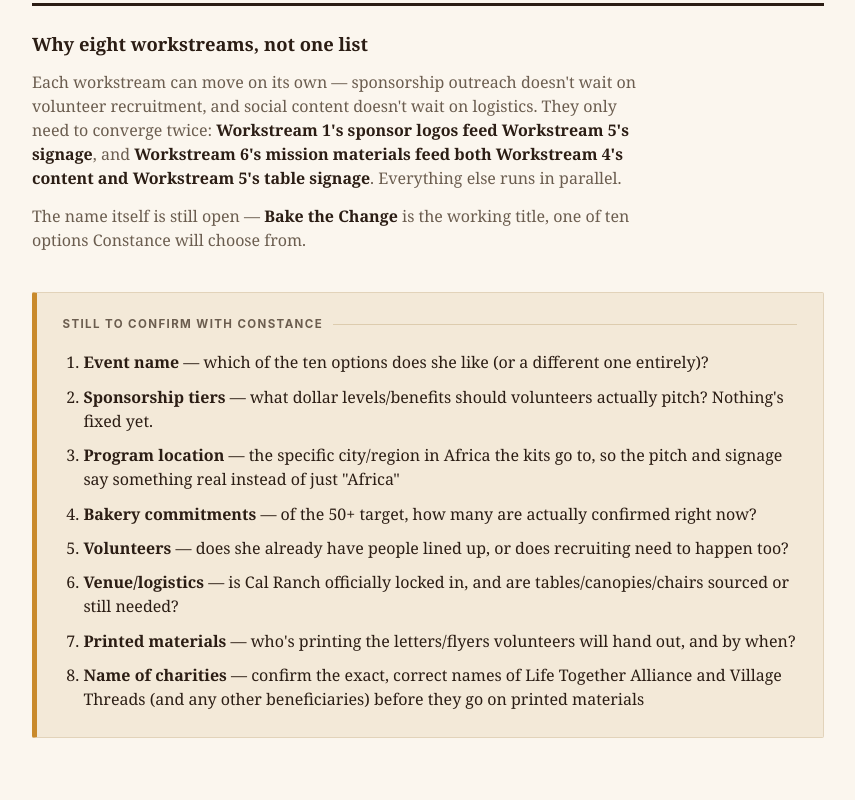
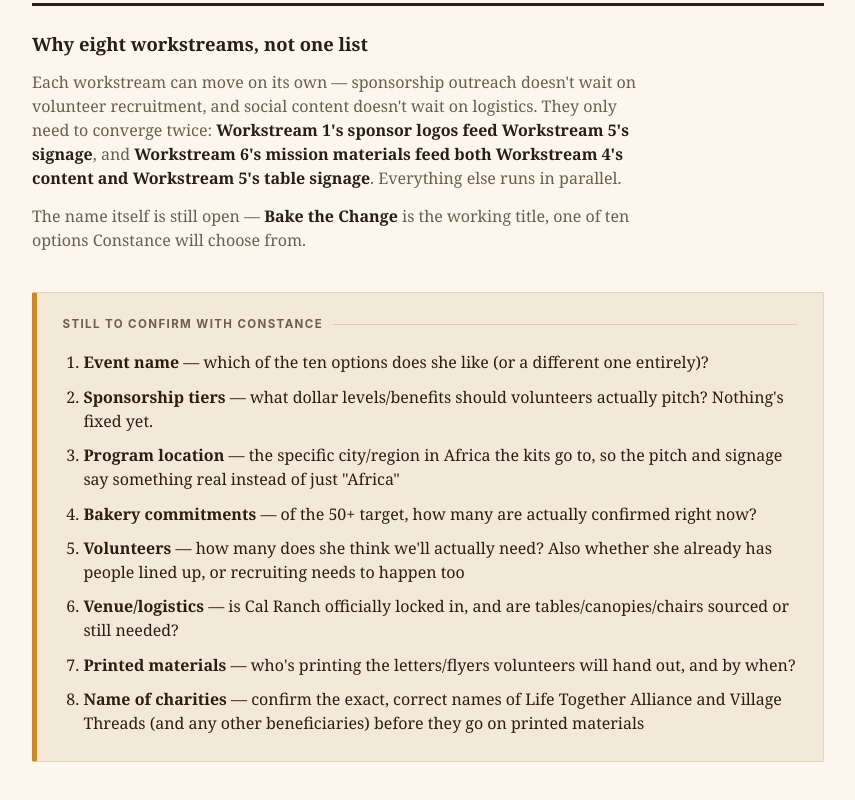
Before and after one commit to dogdanjr/bake-the-change, a plain HTML site: page index.html in a window 1280 px wide. Shown: the part 1197-1997 px from the top of the page, without its empty margins (212-1067 px from the left). Drawn offline with Linux system fonts and the light colour scheme.

Commit message:
Sharpen the volunteers question - ask how many are actually needed

```diff
--- a/index.html
+++ b/index.html
@@ -384,7 +384,7 @@
         <li><b>Sponsorship tiers</b> — what dollar levels/benefits should volunteers actually pitch? Nothing's fixed yet.</li>
         <li><b>Program location</b> — the specific city/region in Africa the kits go to, so the pitch and signage say something real instead of just "Africa"</li>
         <li><b>Bakery commitments</b> — of the 50+ target, how many are actually confirmed right now?</li>
-        <li><b>Volunteers</b> — does she already have people lined up, or does recruiting need to happen too?</li>
+        <li><b>Volunteers</b> — how many does she think we'll actually need? Also whether she already has people lined up, or recruiting needs to happen too</li>
         <li><b>Venue/logistics</b> — is Cal Ranch officially locked in, and are tables/canopies/chairs sourced or still needed?</li>
         <li><b>Printed materials</b> — who's printing the letters/flyers volunteers will hand out, and by when?</li>
         <li><b>Name of charities</b> — confirm the exact, correct names of Life Together Alliance and Village Threads (and any other beneficiaries) before they go on printed materials</li>
```
